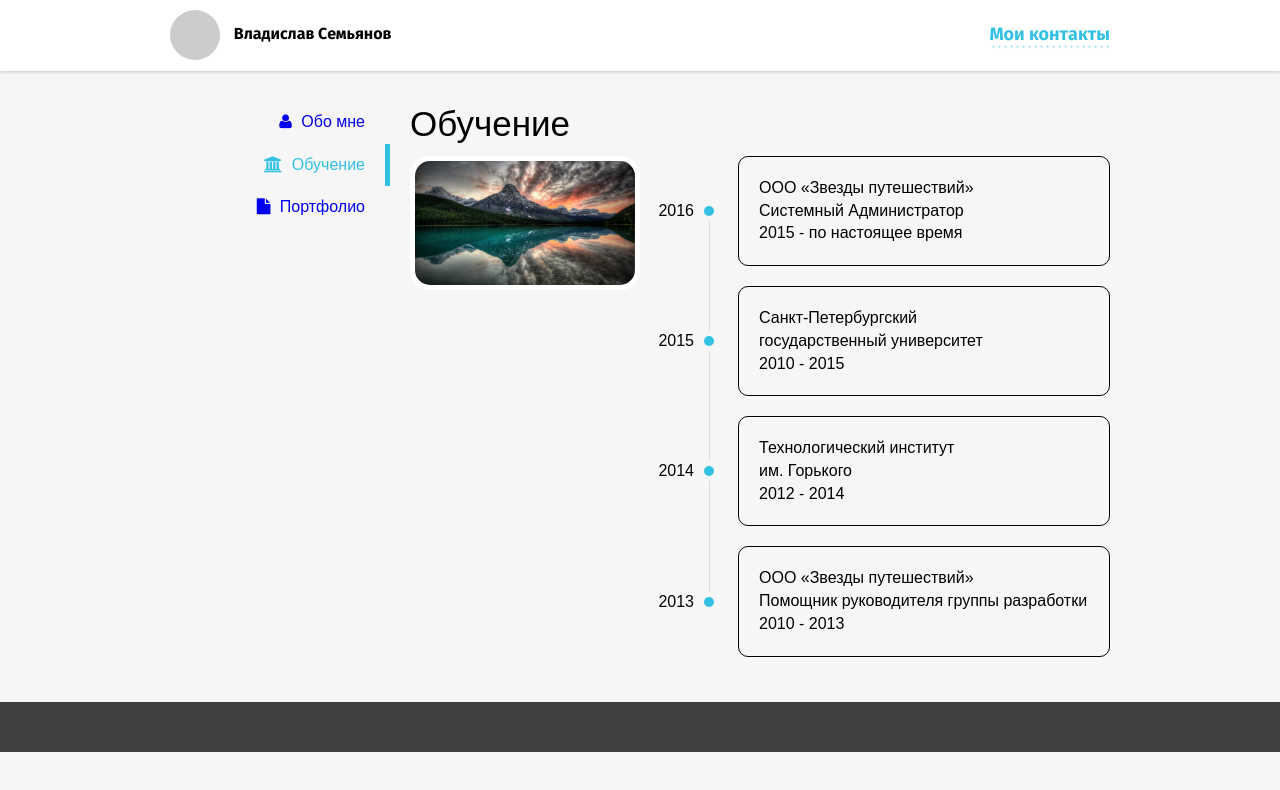
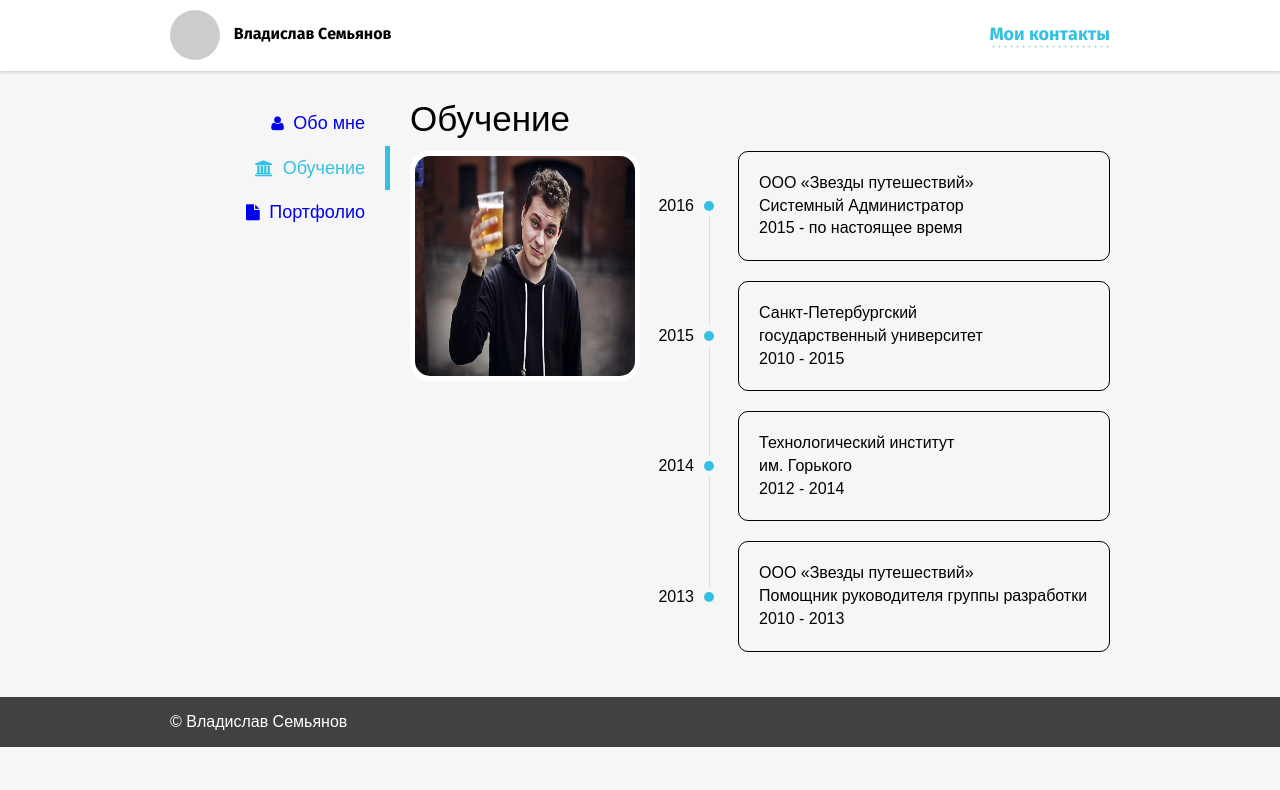
Before and after one commit to StarkOne/portfilio, a website: page app/career.html in a window 1280 px wide. Drawn offline with Linux system fonts and the light colour scheme.

Commit message:
сделана вторая страница до конца

```diff
--- a/app/career.html
+++ b/app/career.html
@@ -87,7 +87,7 @@
 						    <h1 class="about_h1">Обучение</h1>
 							<div class="about__left">
 								<div class="about__pic">
-									<img src="img/content/1.jpg" alt="" class="about__pic-img">
+									<img src="img/1.jpg" alt="" class="about__pic-img">
 								</div>
 							</div>
 							<div class="about__right">
@@ -160,7 +160,7 @@
 		<div class="container">
 			<div class="footer__left">
 				<div class="copyright">
-
+				    © Владислав Семьянов
 				</div>
 			</div>
 			<div class="footer__right">
--- a/app/sass/sections/content.scss
+++ b/app/sass/sections/content.scss
@@ -59,6 +59,12 @@
     .fa-university{
         color:$blue;
     }
+    .fa-user{
+        color:$blue;
+    }
+    .fa-file{
+        color:$blue;
+    }
 }
 /* --------- about --------- */
 
@@ -89,7 +95,7 @@
 .about__pic-img {
 	display: block;
 	max-width: 100%;
-	max-height: 100%;
+	min-height: 220px;
 }
 
 .title {
@@ -210,9 +216,9 @@
 }
 .about_h1{
     font-size: 35px;
-    line-height: 45px;
-    padding: 0 0 10px 0;
-    margin: 0;
+    line-height: 1.286;
+    padding: 0 0 15px 0;
+    margin: -5px 0px;
 }
 .career{
 
@@ -223,4 +229,6 @@
 }
 .nav__link-span{
     padding-left: 5px;
+    font-size: 18px;
+    line-height: 24px;
 }
--- a/app/sass/sections/footer.scss
+++ b/app/sass/sections/footer.scss
@@ -26,3 +26,18 @@ footer {
 .socials__item{
     display: inline-block;
 }
+.copyright{
+    line-height: 50px;
+    vertical-align: middle;
+    color: #fff;
+}
+.footer__left,
+.footer__right{
+    display: inline-block;
+}
+.footer__right{
+    float: right;
+    .socials{
+        padding: 10px 0 0 0;
+    }
+}
```
Also changed, not shown: app/index.html (+14 -7 lines), app/css/main.css, app/img/1.jpg (added).
